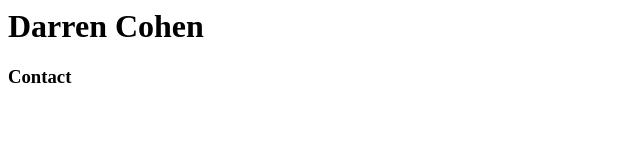
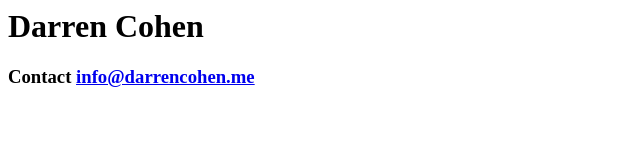
Before and after one commit to darrenncohen/home, a plain HTML site: page index.html in a window 1280 px wide. Shown: the whole page, without its empty margins (0-640 px from the left). Drawn offline with Linux system fonts and the light colour scheme.

Commit message:
Update index.html

```diff
--- a/index.html
+++ b/index.html
@@ -5,6 +5,6 @@
 
 <h1>Darren Cohen</h1>
 
- <h3>Contact <a href="mailto:info@darrencohen.me>info@darrencohen.me</a></h3>
+ <h3>Contact <a href="mailto:info@darrencohen.me">info@darrencohen.me</a></h3>
 
 </body>
```
